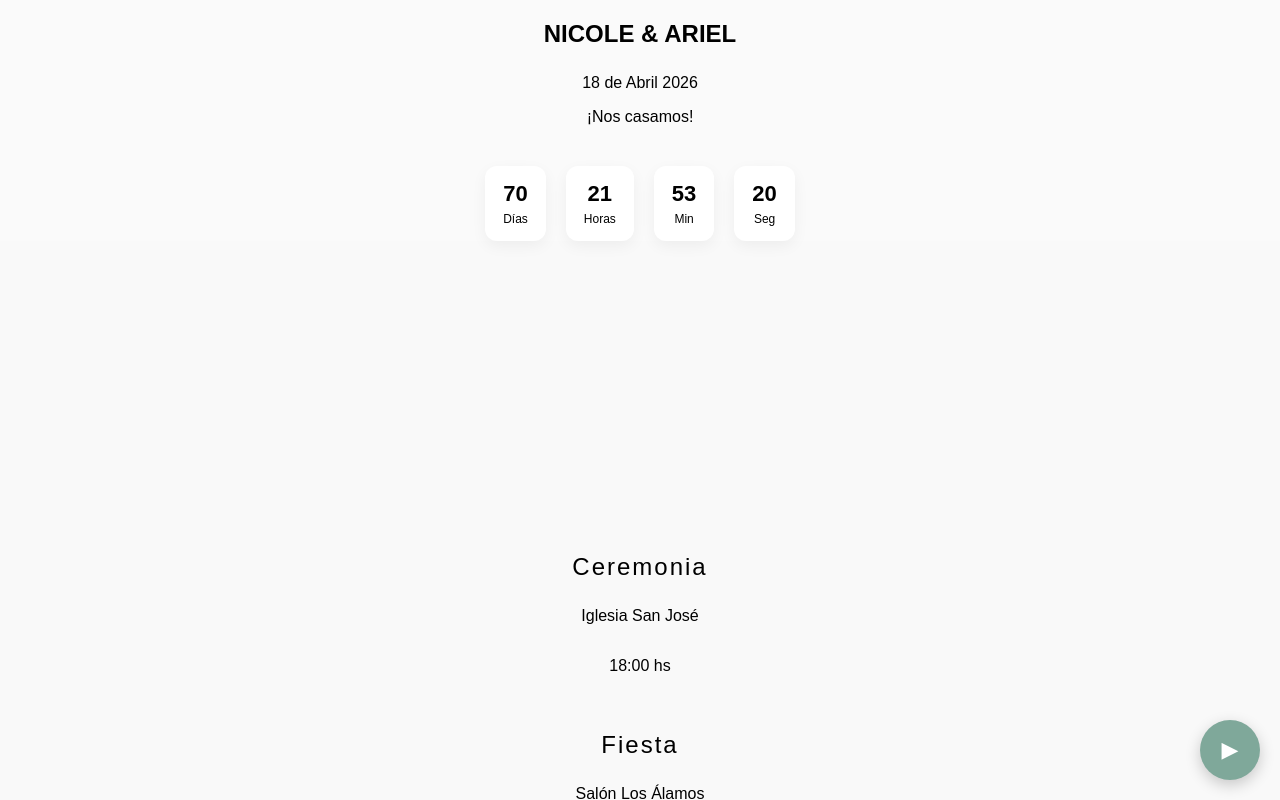
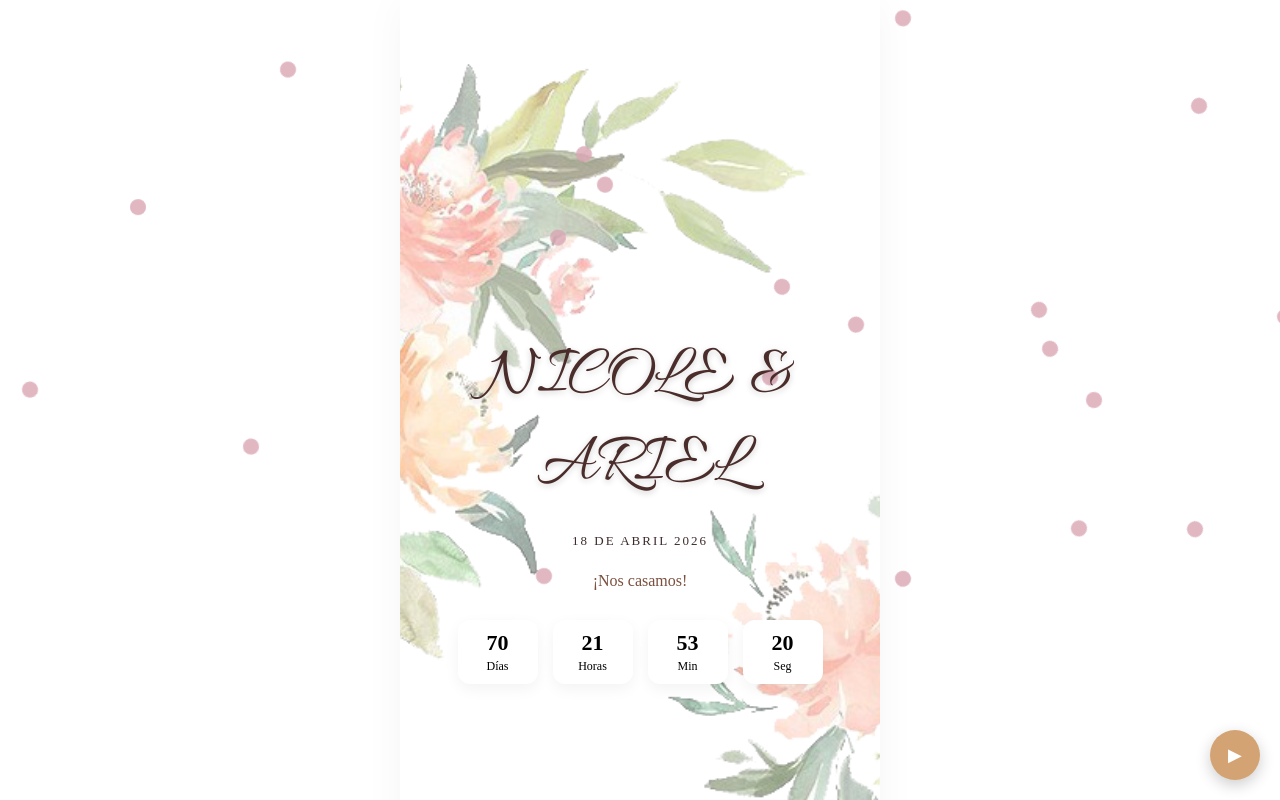
Before and after one commit to ArielBenz1/pagina-boda, a React (Vite) app: page / in a window 1280 px wide. Shown: the top 800 px of the page. Built offline with nearby package versions, Linux system fonts and the light colour scheme.

Commit message:
tercer commit

```diff
--- a/index.html
+++ b/index.html
@@ -5,6 +5,10 @@
     <link rel="icon" type="image/svg+xml" href="/vite.svg" />
     <meta name="viewport" content="width=device-width, initial-scale=1.0" />
     <title>pagina_boda</title>
+    <link rel="preconnect" href="https://fonts.googleapis.com">
+<link rel="preconnect" href="https://fonts.gstatic.com" crossorigin>
+<link href="https://fonts.googleapis.com/css2?family=Allura&display=swap" rel="stylesheet">
+
   </head>
   <body>
     <div id="root"></div>
--- a/src/App.css
+++ b/src/App.css
@@ -1,86 +1,215 @@
+html {
+  scroll-behavior: smooth;
+}
+
+body {
+  margin: 0;
+  font-family: "Playfair Display", serif;
+  background: linear-gradient(to bottom, #ffffff 60%, #f6d7d0 100%);
+}
+
+
+#root {
+  max-width: 480px;
+  margin: auto;
+  background: transparent;
+  min-height: 100vh;
+  box-shadow: 0 0 40px rgba(0,0,0,0.08);
+}
+
+
+/* HERO */
+
+.hero {
+  min-height: 100vh;
+  padding: 80px 20px;
+  text-align: center;
+
+  background-image: url("/flores.png");
+  background-size: cover;
+  background-position: center;
+  background-repeat: no-repeat;
+
+  display: flex;
+  flex-direction: column;
+  justify-content: center;
+}
+.hero::before {
+  content: "";
+  position: absolute;
+  inset: 0;
+  background: rgba(255,255,255,0.45);
+}
+
+
+
+.hero h1 {
+  font-family: "Allura", cursive;
+  font-size: 70px;
+  font-weight: 400;
+  color: #4a2c2a;
+  text-shadow: 0 2px 6px rgba(0,0,0,0.2);
+  position: relative;
+  z-index: 2;
+}
+
+
+
+
+.hero p {
+  letter-spacing: 2px;
+  text-transform: uppercase;
+  font-size: 13px;
+  color: #3d2b2b;
+  position: relative;
+  z-index: 2;
+}
+
+
+.hero span {
+  display: block;
+  margin-top: 10px;
+  color: #7a4f3d;
+  font-weight: 500;
+  position: relative;
+  z-index: 2;
+}
+
+
+/* COUNTDOWN */
+
 .countdown {
+  position: relative;
+  z-index: 2;
   display: flex;
-  gap: 20px;
-  margin-top: 40px;
+  justify-content: center;
+  gap: 15px;
+  margin-top: 30px;
 }
 
 .countdown div {
   background: white;
-  padding: 15px 18px;
+  padding: 10px;
   border-radius: 12px;
+  min-width: 60px;
   box-shadow: 0 5px 15px rgba(0,0,0,.05);
 }
 
 .countdown strong {
+  display: block;
   font-size: 22px;
 }
 
 .countdown small {
-  display: block;
   font-size: 12px;
-  margin-top: 5px;
 }
+
+/* SECTIONS */
+
 .section {
   min-height: 100vh;
   padding: 60px 20px;
   text-align: center;
-  background: #f9f9f9;
+  background: transparent;
+  position: relative;
+  z-index: 2;
+}
+
+
+.section::before {
+  content: "❦";
+  display: block;
+  font-size: 20px;
+  color: #c9a76d;
+  margin-bottom: 30px;
 }
 
 .section h2 {
   font-weight: 300;
   letter-spacing: 2px;
 }
-html {
-  scroll-behavior: smooth;
-}
-.music {
-  position: fixed;
-  bottom: 20px;
-  right: 20px;
-  width: 60px;
-  height: 60px;
-  border-radius: 50%;
-  border: none;
-  background: #7fa89a;
-  color: white;
-  font-size: 22px;
-  box-shadow: 0 5px 15px rgba(0,0,0,.2);
-}
+
+/* GALLERY */
+
 .gallery {
   display: grid;
   grid-template-columns: repeat(2, 1fr);
   gap: 10px;
   margin-top: 40px;
+
 }
 
 .gallery img {
   width: 100%;
-  border-radius: 12px;
-}
-.section,
-.hero {
-  animation: fade 1.5s ease;
+  border-radius: 20px;
 }
 
-@keyframes fade {
+/* CONFIRM BUTTON */
+
+.confirm {
+  display: inline-block;
+  background: #d4a373;
+  color: white;
+  padding: 14px 30px;
+  border-radius: 30px;
+  text-decoration: none;
+  font-size: 16px;
+  margin-top: 20px;
+
+}
+
+/* MUSIC */
+
+.music {
+  position: fixed;
+  bottom: 20px;
+  right: 20px;
+  background: #d4a373;
+  color: white;
+  width: 50px;
+  height: 50px;
+  border-radius: 50%;
+  border: none;
+  font-size: 18px;
+  box-shadow: 0 5px 15px rgba(0,0,0,.2);
+  z-index: 1000;
+}
+
+/* PETALS */
+
+.petals {
+  position: fixed;
+  inset: 0;
+  pointer-events: none;
+  z-index: 1;
+}
+
+.petals span {
+  position: absolute;
+  top: -20px;
+  width: 16px;
+  height: 16px;
+  background: #d9a5b3;
+  border-radius: 50%;
+  opacity: 0.8;
+  animation: fall linear forwards;
+}
+
+@keyframes fall {
+  to {
+    transform: translateY(110vh) rotate(360deg);
+  }
+}
+
+/* ANIMATIONS */
+
+@keyframes fadeUp {
   from {
     opacity: 0;
     transform: translateY(30px);
   }
-
   to {
     opacity: 1;
     transform: translateY(0);
   }
 }
-.confirm {
-  display: inline-block;
-  margin-top: 30px;
-  padding: 14px 30px;
-  background: #7fa89a;
-  color: white;
-  text-decoration: none;
-  border-radius: 25px;
-  box-shadow: 0 5px 15px rgba(0,0,0,.2);
-}
--- a/src/App.jsx
+++ b/src/App.jsx
@@ -20,6 +20,26 @@ function App() {
 
     return () => clearInterval(timer);
   }, []);
+  useEffect(() => {
+  const petals = document.querySelector(".petals");
+
+  const interval = setInterval(() => {
+    const petal = document.createElement("span");
+
+    petal.style.left = Math.random() * window.innerWidth + "px";
+    petal.style.animationDuration = 6 + Math.random() * 4 + "s";
+
+    petals.appendChild(petal);
+
+    setTimeout(() => {
+      petal.remove();
+    }, 10000);
+
+  }, 300);
+
+  return () => clearInterval(interval);
+}, []);
+
   const audioRef = useRef(null);
 const [playing, setPlaying] = useState(false);
 
@@ -34,6 +54,7 @@ const toggleMusic = () => {
 
   return (
     <>
+    <div className="petals"></div>
       <section className="hero">
         <h1>NICOLE & ARIEL</h1>
         <p>18 de Abril 2026</p>
@@ -62,13 +83,18 @@ const toggleMusic = () => {
         </div>
       </section>
       <section className="section">
-  <h2>Ceremonia</h2>
-  <p>Iglesia San José</p>
-  <p>18:00 hs</p>
-
+  <h2>Ceremonia Civil</h2>
+  <p>16 de Abril 2026</p>
+  <p>Juzgado de paz, Sarmiento 53, Tafi Viejo, Tucumán</p>
+  <p>10:00 hs</p>
+  <h2>Conferencia Biblica</h2>
+  <p>18 de Abril 2026</p>
+  <p>Av. Peru Norte 349, Salon del Reino de los Testigos de Jehova, Tafi Viejo, Tucumán</p>
+  <p>10:00 hs</p>
   <h2 style={{ marginTop: "40px" }}>Fiesta</h2>
-  <p>Salón Los Álamos</p>
-  <p>20:30 hs</p>
+  <p>18 de Abril 2026</p>
+  <p>Salón La Casa de Manolo</p>
+  <p>12:30 hs</p>
 </section>
 <section className="section">
   <h2>Nuestros Momentos</h2>
```
Also changed, not shown: public/flores.png (added).
